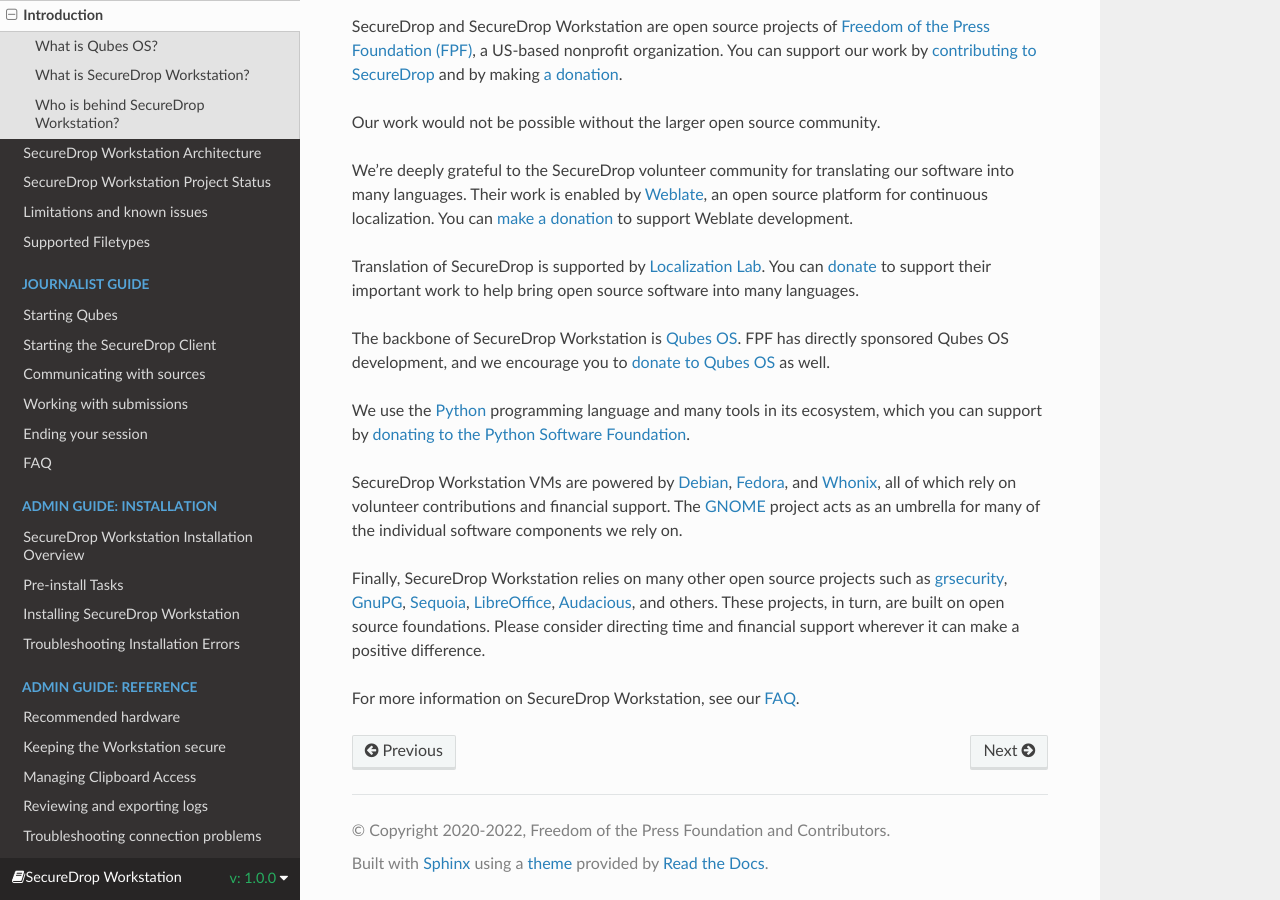
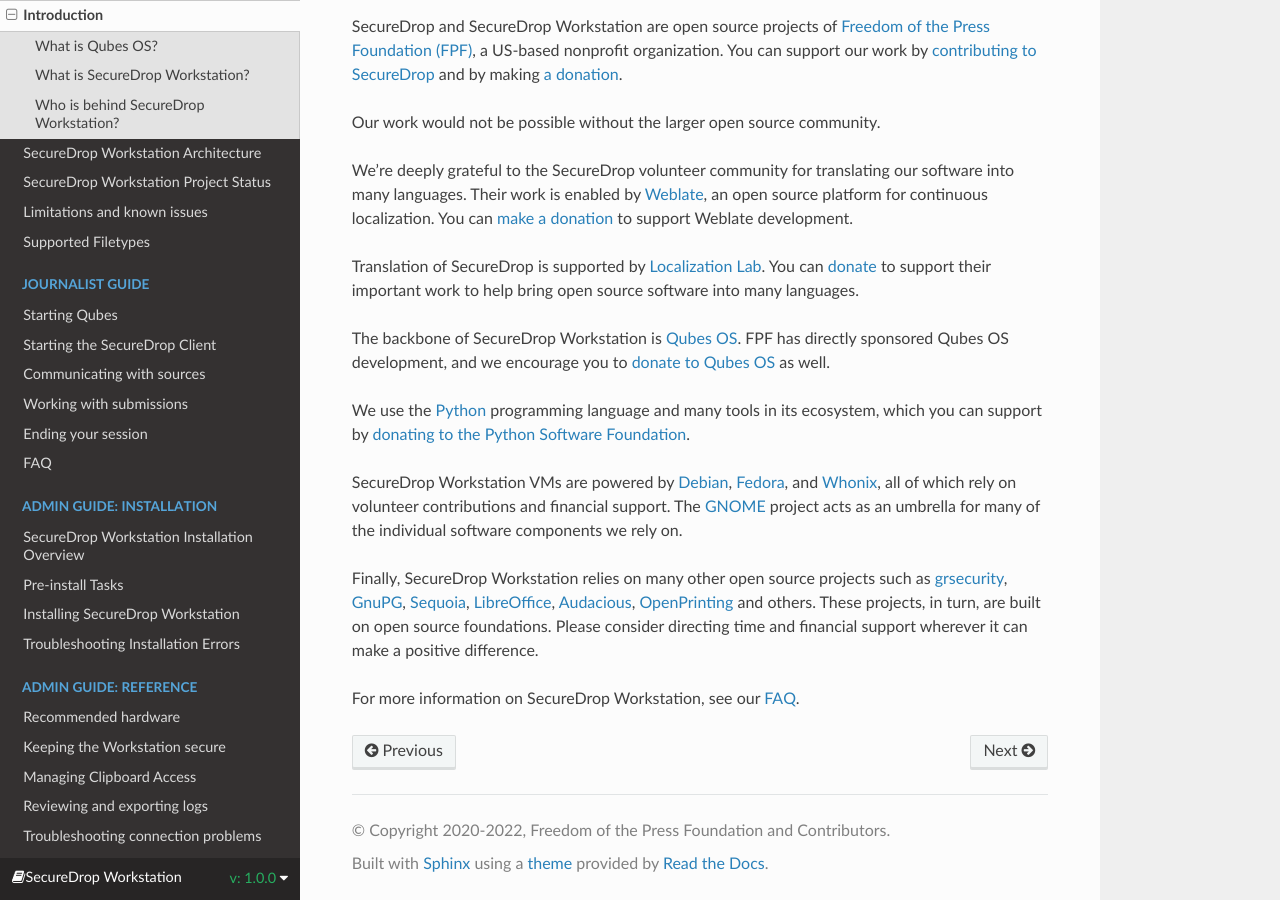
Before and after one commit to freedomofpress/securedrop-workstation-docs, a Sphinx documentation site: the page built from docs/general/introduction.rst, in a window 1280 px wide and 900 px high, scrolled down 769 px. Built offline with Sphinx 7.4.7 and the Read the Docs theme 3.1.0, drawn with Linux system fonts in a browser that asks for light colours.

Commit message:
Mention we rely on OpenPrinting
Motivated by <https://lwn.net/Articles/1031701/> and
<https://securedrop.org/news/implementing-just-works-printing-in-securedrop-workstation/>.

```diff
--- a/docs/general/introduction.rst
+++ b/docs/general/introduction.rst
@@ -66,8 +66,8 @@
 Finally, SecureDrop Workstation relies on many other open source projects such as
 `grsecurity <https://www.grsecurity.net>`_,  `GnuPG <https://gnupg.org/>`_,
 `Sequoia <https://sequoia-pgp.org/>`_, `LibreOffice <https://www.libreoffice.org/>`_,
-`Audacious <https://audacious-media-player.org/>`_, and others. These projects,
-in turn, are built on open source foundations. Please consider
+`Audacious <https://audacious-media-player.org/>`_, `OpenPrinting <https://openprinting.github.io/>`_
+and others. These projects, in turn, are built on open source foundations. Please consider
 directing time and financial support wherever it can make a positive difference.
 
 For more information on SecureDrop Workstation, see our :doc:`FAQ <../journalist/faq>`.
```
